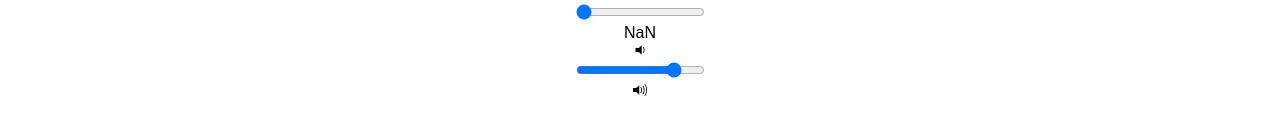
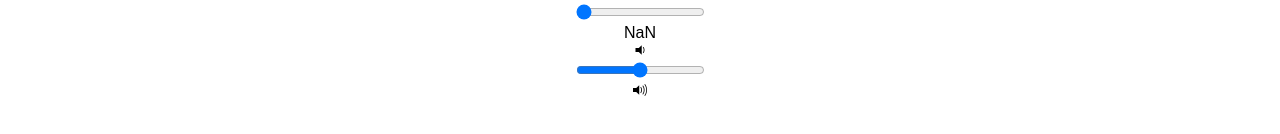
Before and after one commit to ctrachte/Music-Player-PWA, a React (Create React App) app: page /album/the-colors in a window 1280 px wide. Shown: the part 1053-1187 px from the top of the page. Built offline with nearby package versions, Linux system fonts and the light colour scheme.

Commit message:
add volume slider and functionality

```diff
--- a/src/components/Album.js
+++ b/src/components/Album.js
@@ -13,6 +13,7 @@
           album: album,
           currentSong: album.songs[0],
           currentTime: 0,
+          currentVolume: 50,
           duration: album.songs[0].duration,
           isPlaying: false
         };
@@ -28,8 +29,12 @@
       },
       durationchange: e => {
         this.setState({ duration: this.audioElement.duration });
+      },
+      volumechange: e => {
+        this.setState({ currentVolume: this.audioElement.volume });
       }
     };
+    this.audioElement.addEventListener('volumechange', this.eventListeners.volumeupdate);
     this.audioElement.addEventListener('timeupdate', this.eventListeners.timeupdate);
     this.audioElement.addEventListener('durationchange', this.eventListeners.durationchange);
   }
@@ -38,6 +43,8 @@
     this.audioElement.src = null;
     this.audioElement.removeEventListener('timeupdate', this.eventListeners.timeupdate);
     this.audioElement.removeEventListener('durationchange', this.eventListeners.durationchange);
+    this.audioElement.removeEventListener('volumechange', this.eventListeners.volumechange);
+
   }
 
   play() {
@@ -82,6 +89,12 @@
     const newTime = this.audioElement.duration * e.target.value;
     this.audioElement.currentTime = newTime;
     this.setState({ currentTime: newTime });
+  }
+
+  handleVolumeChange(e) {
+    const newVolume = (e.target.value / 100);
+    this.audioElement.volume = newVolume;
+    this.setState({ currentVolume: newVolume });
   }
 
   render() {
@@ -141,6 +154,7 @@
           handlePrevClick={() => this.handlePrevClick()}
           handleNextClick={() => this.handleNextClick()}
           handleTimeChange={(e) => this.handleTimeChange(e)}
+          handleVolumeChange={(e) => this.handleVolumeChange(e)}
         />
       </section>
     );
--- a/src/components/PlayerBar.js
+++ b/src/components/PlayerBar.js
@@ -30,7 +30,15 @@
         </section>
         <section id="volume-control">
           <div className="icon ion-volume-low"></div>
-          <input type="range" className="seek-bar" value="80" />
+          <input
+            type="range"
+            className="seek-bar"
+            value={this.props.currentVolume}
+            max="100"
+            min="0"
+            step="1"
+            onChange={this.props.handleVolumeChange}
+          />
           <div className="icon ion-volume-high"></div>
         </section>
       </section>
```
